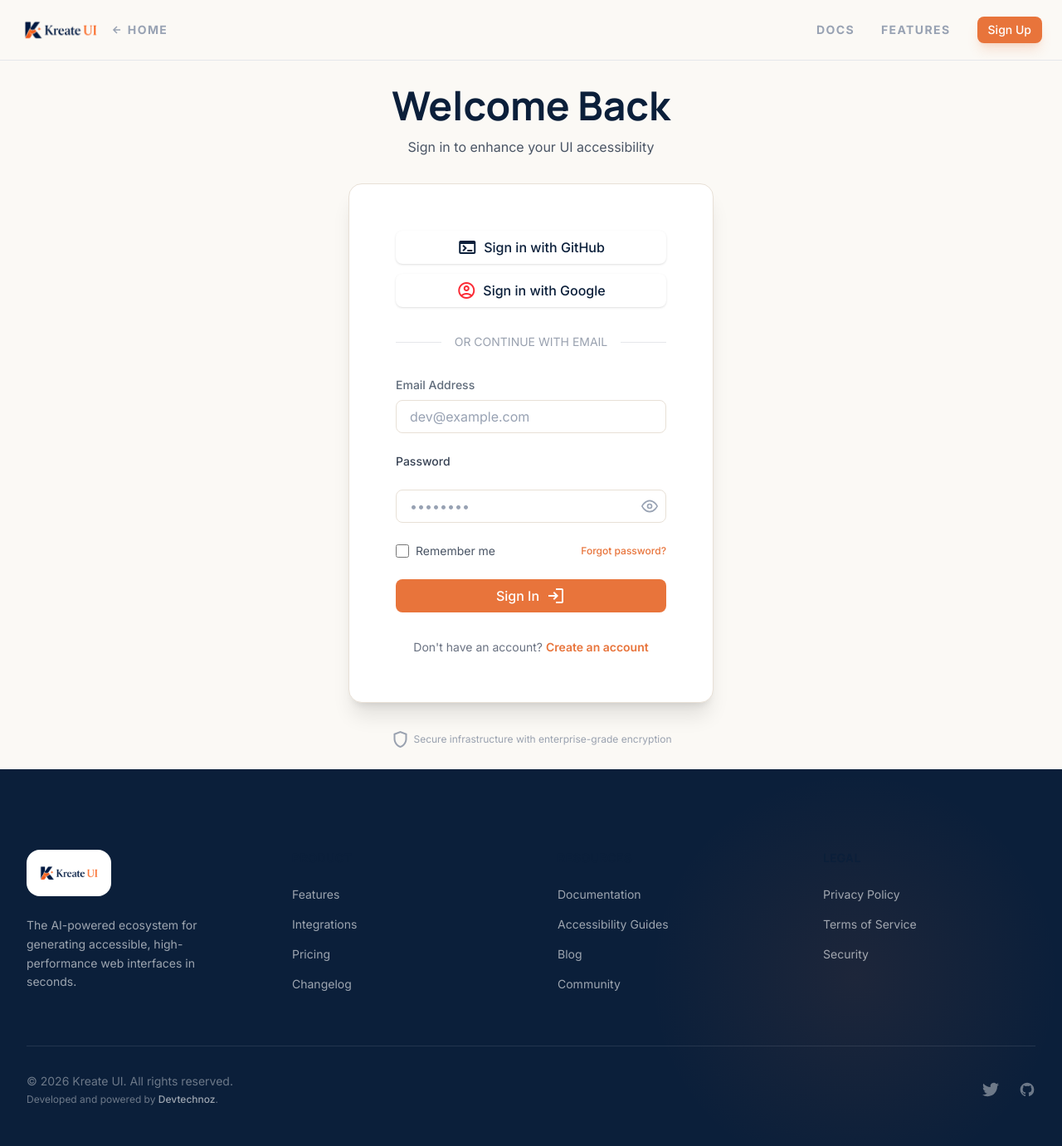
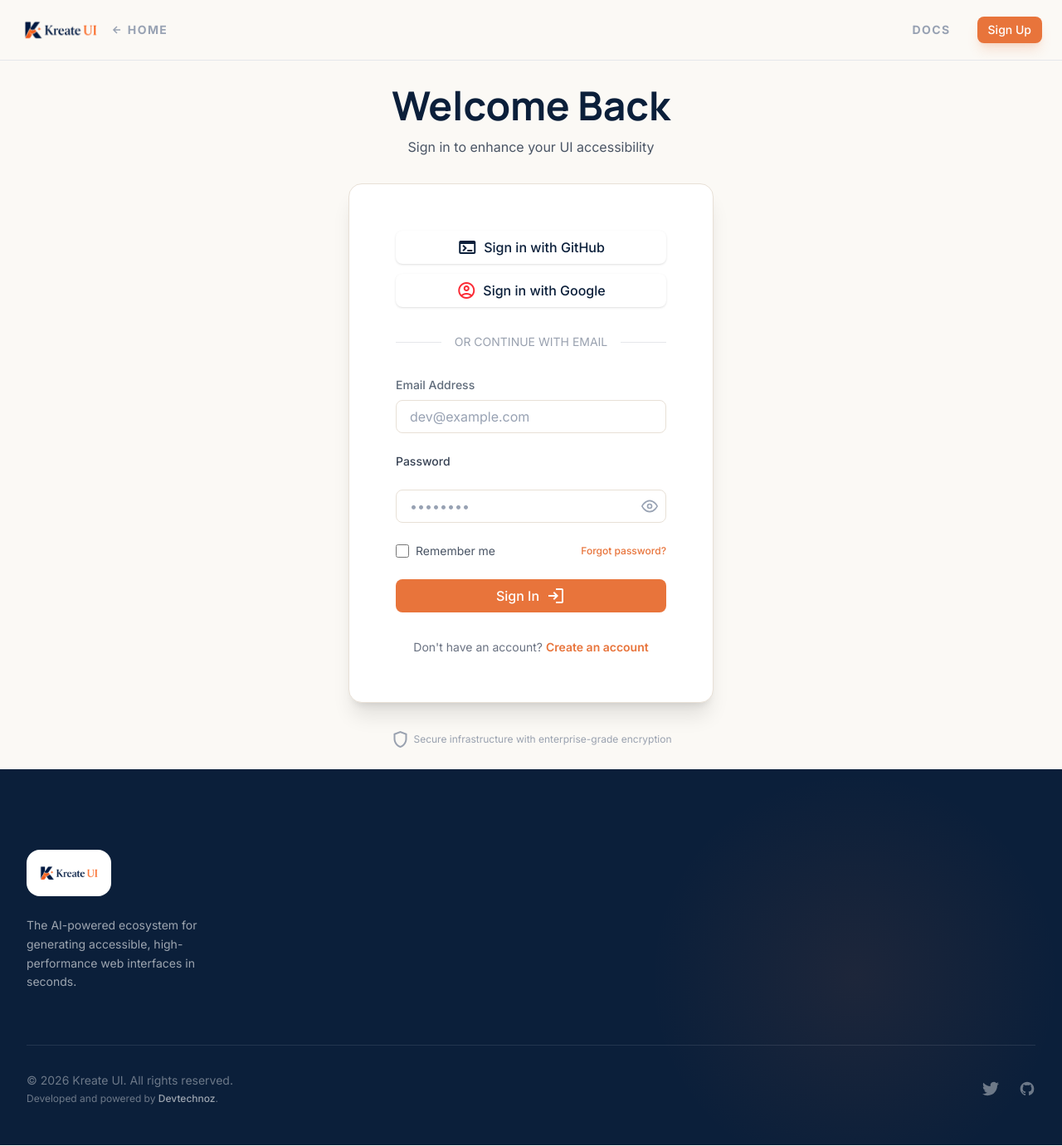
Before and after one commit to UsmanAli39326/KreateUI, a React (Vite) app: page /auth in a window 1280 px wide. Shown: the whole page at 83% size. Built offline with nearby package versions, Linux system fonts and the light colour scheme.

Commit message:
Update Ui

```diff
--- a/src/components/AuthPages/AuthHeader.jsx
+++ b/src/components/AuthPages/AuthHeader.jsx
@@ -28,12 +28,12 @@ export default function AuthHeader({ onSignUpClick, hideSignUp = false }) {
           >
             Docs
           </Link>
-          <Link
+          {/* <Link
             className="text-text-3 text-sm font-bold hover:text-accent-1 transition-colors uppercase tracking-widest"
             to="/features"
           >
             Features
-          </Link>
+          </Link> */}
 
           {!hideSignUp && (
             <Button variant="primary" size="sm" onClick={onSignUpClick} className="shadow-lg shadow-accent-1/20">
--- a/src/components/Footer.jsx
+++ b/src/components/Footer.jsx
@@ -17,7 +17,7 @@ export default function Footer() {
             </p>
           </div>
 
-          <div>
+          {/* <div>
             <h4 className="font-bold text-white mb-6 uppercase tracking-wider text-sm">Product</h4>
             <ul className="space-y-4 text-sm text-white/60">
               <li><Link to="/features" className="hover:text-primary transition-colors">Features</Link></li>
@@ -25,9 +25,9 @@ export default function Footer() {
               <li><Link to="/pricing" className="hover:text-primary transition-colors">Pricing</Link></li>
               <li><Link to="/changelog" className="hover:text-primary transition-colors">Changelog</Link></li>
             </ul>
-          </div>
+          </div> */}
 
-          <div>
+          {/* <div>
             <h4 className="font-bold text-white mb-6 uppercase tracking-wider text-sm">Resources</h4>
             <ul className="space-y-4 text-sm text-white/60">
               <li><Link to="/docs" className="hover:text-primary transition-colors">Documentation</Link></li>
@@ -35,16 +35,16 @@ export default function Footer() {
               <li><Link to="/blog" className="hover:text-primary transition-colors">Blog</Link></li>
               <li><Link to="/community" className="hover:text-primary transition-colors">Community</Link></li>
             </ul>
-          </div>
+          </div> */}
 
-          <div>
+          {/* <div>
             <h4 className="font-bold text-white mb-6 uppercase tracking-wider text-sm">Legal</h4>
             <ul className="space-y-4 text-sm text-white/60">
               <li><Link to="/privacy" className="hover:text-primary transition-colors">Privacy Policy</Link></li>
               <li><Link to="/terms" className="hover:text-primary transition-colors">Terms of Service</Link></li>
               <li><Link to="/security" className="hover:text-primary transition-colors">Security</Link></li>
             </ul>
-          </div>
+          </div> */}
         </div>
 
         <div className="border-t border-white/10 pt-8 flex flex-col md:flex-row justify-between items-center gap-6">
```
